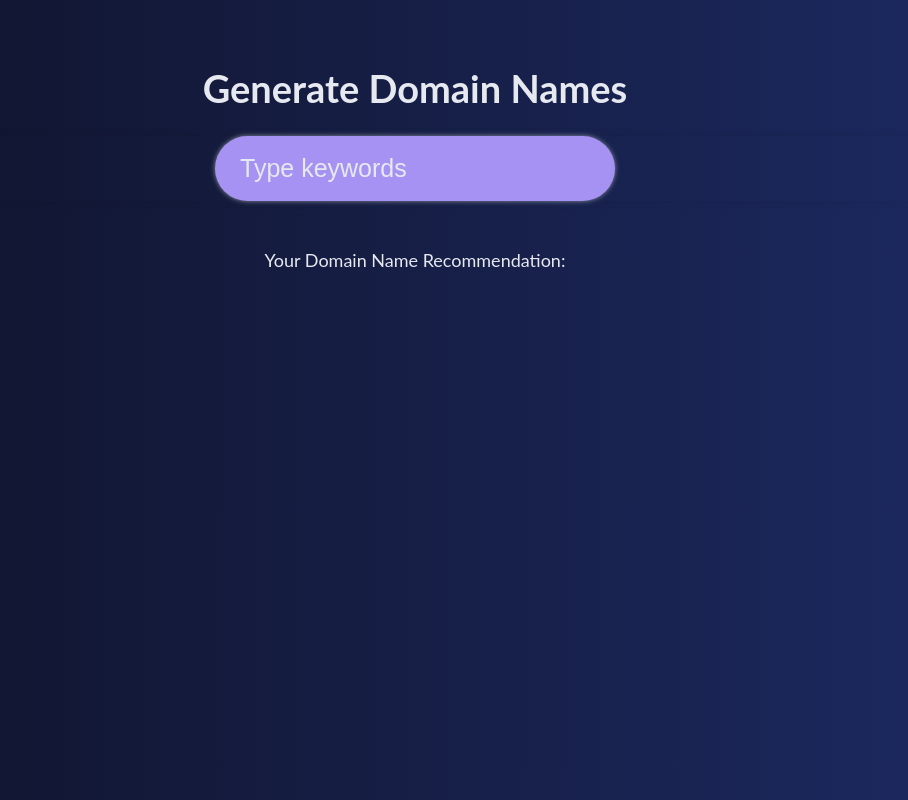
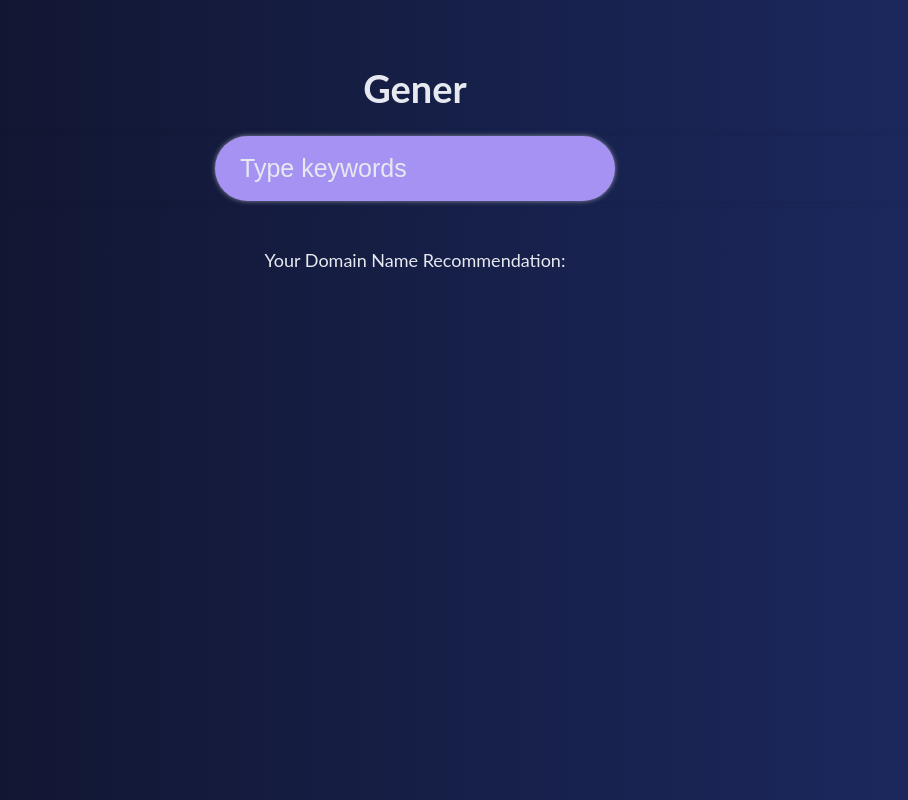
Before and after one commit to AlpianPPLG/Generate-Domain-Names, a React (Create React App) app: page / in a window 1280 px wide. Shown: the whole page, without its empty margins (225-1133 px from the left). Built offline with nearby package versions, Linux system fonts and the light colour scheme.

Commit message:
Update Header.jsx
update header

```diff
--- a/src/components/Header/Header.jsx
+++ b/src/components/Header/Header.jsx
@@ -1,11 +1,31 @@
-import React from "react";
+import React, { useEffect, useState } from "react";
 import "./Header.css";
 
 const Header = ({ headTitle, headerExpanded }) => {
+  const [displayText, setDisplayText] = useState("");
+  const [index, setIndex] = useState(0);
+
+  useEffect(() => {
+    const interval = setInterval(() => {
+      if (index < headTitle.length) {
+        setDisplayText(displayText + headTitle.charAt(index));
+        setIndex(index + 1);
+      } else {
+        setDisplayText("");
+        setIndex(0);
+      }
+    }, 200);
+
+    return () => clearInterval(interval);
+  }, [headTitle, index]);
+
   return (
     <div className="head-container">
-      <h1 onClick={() => {window.location.reload();}} className="head-text">{headTitle}</h1>
+      <h1 className="head-text" onClick={() => window.location.reload()}>
+        {displayText}
+      </h1>
     </div>
   );
 };
+
 export default Header;
```
